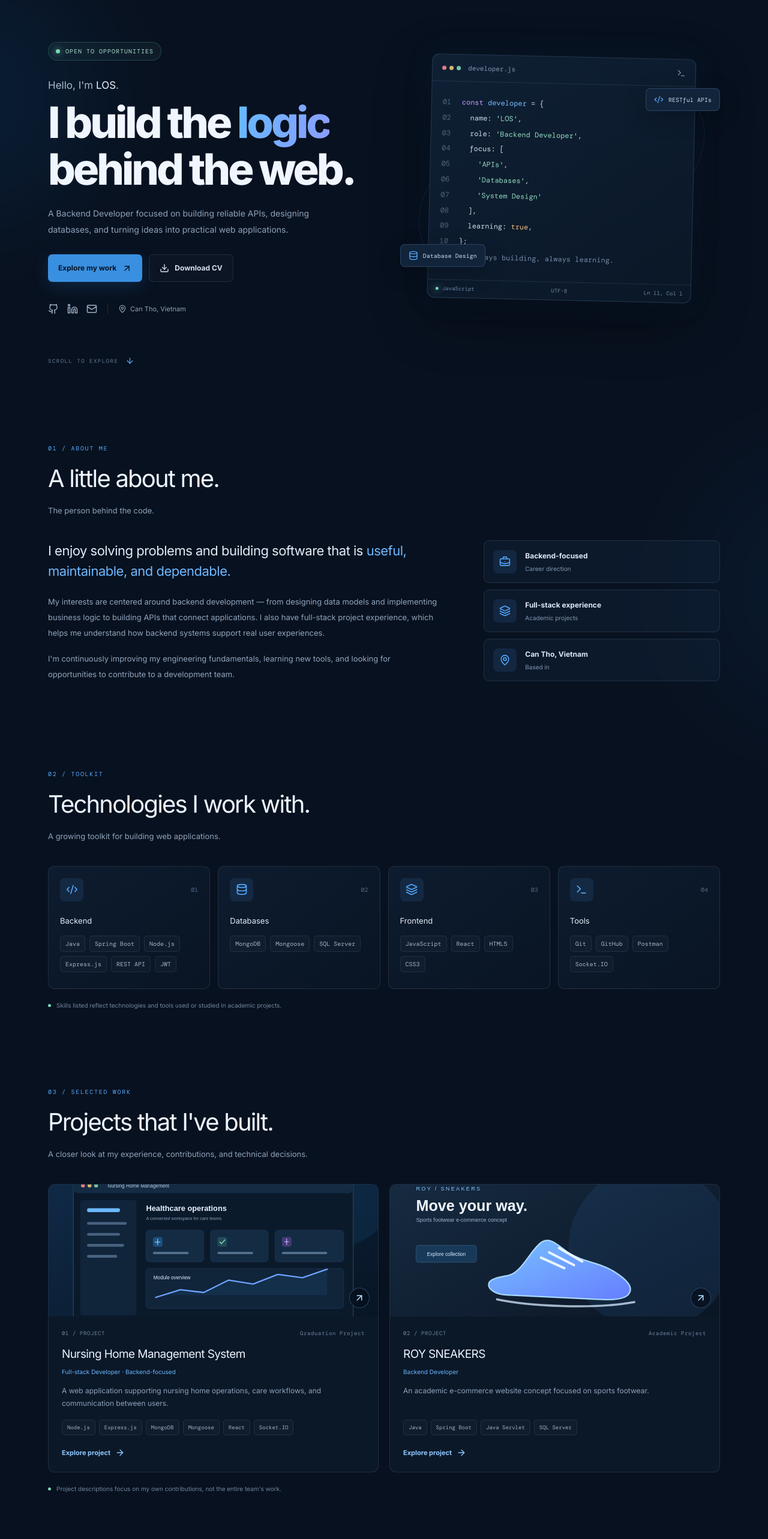
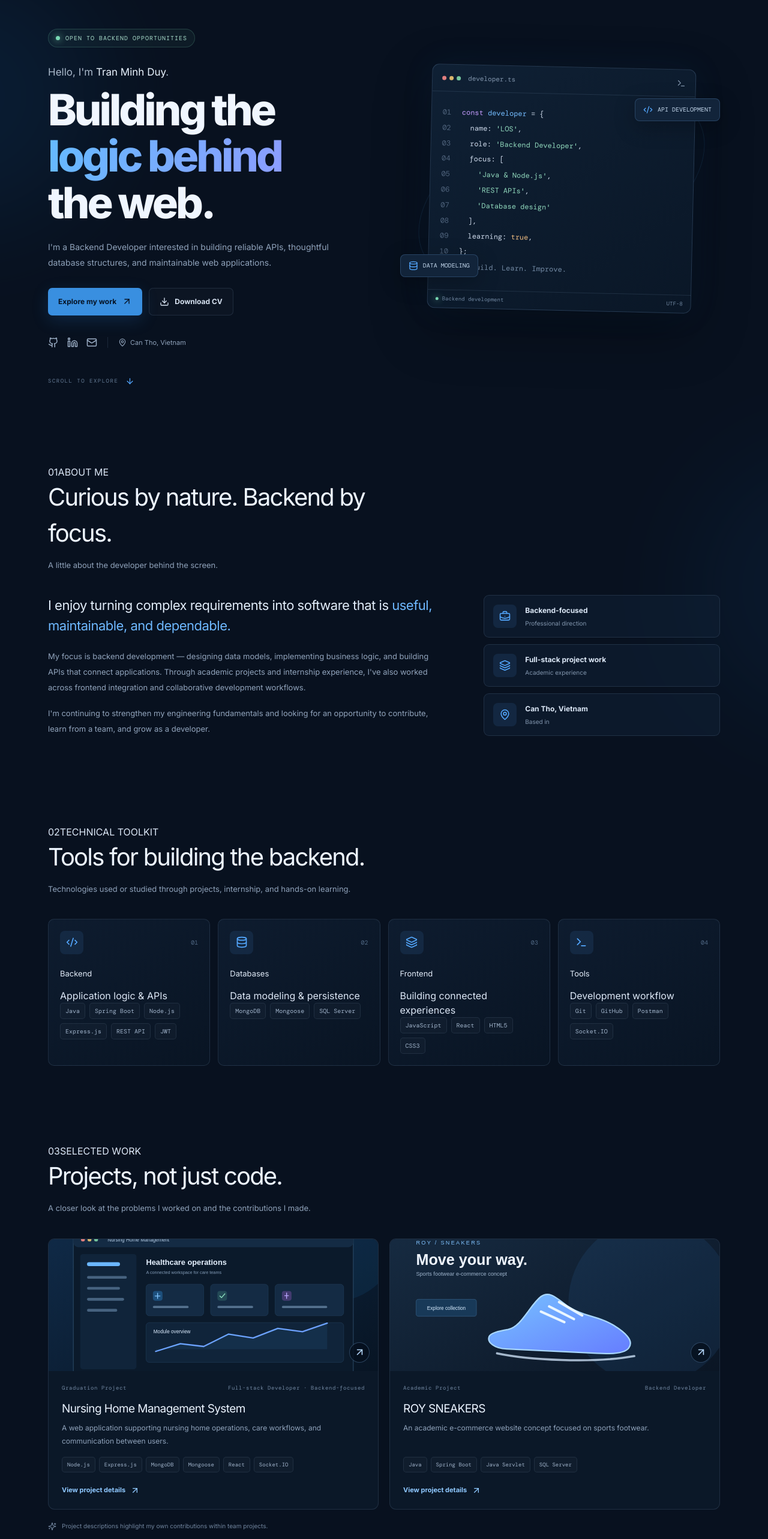
Before and after one commit to Mize-D/Portfolio, a React (Vite) app: page / in a window 1280 px wide. Shown: the part 100-2666 px from the top of the page at 60% size. Built offline with nearby package versions, Linux system fonts and the light colour scheme.

Commit message:
Redesign portfolio layout and add internship experience

```diff
--- a/src/App.jsx
+++ b/src/App.jsx
@@ -3,19 +3,19 @@ import { motion, AnimatePresence } from 'framer-motion'
 import {
   ArrowDown, ArrowRight, ArrowUpRight, Github, Linkedin, Mail, Menu, X,
   Code2, Database, Layers3, Terminal, ExternalLink, CheckCircle2, MapPin,
-  Download, BriefcaseBusiness, GraduationCap, ChevronRight
+  Download, BriefcaseBusiness, GraduationCap, ChevronUp, Sparkles
 } from 'lucide-react'
-import { profile, skills, projects } from './data'
+import { profile, skills, projects, experience } from './data'
 
 const fadeUp = {
   hidden: { opacity: 0, y: 22 },
-  visible: { opacity: 1, y: 0, transition: { duration: 0.55, ease: 'easeOut' } },
+  visible: { opacity: 1, y: 0, transition: { duration: 0.5, ease: 'easeOut' } },
 }
 
-function SectionHeading({ eyebrow, title, description }) {
+function SectionHeading({ number, eyebrow, title, description }) {
   return (
     <div className="section-heading">
-      <span className="eyebrow">{eyebrow}</span>
+      <div className="section-kicker"><span>{number}</span><span>{eyebrow}</span></div>
       <h2>{title}</h2>
       {description && <p>{description}</p>}
     </div>
@@ -32,45 +32,42 @@ function ProjectCard({ project, onOpen }) {
     <motion.article className="project-card" variants={fadeUp}>
       <button className="project-visual" onClick={() => onOpen(project)} aria-label={`View ${project.name} details`}>
         <img src={project.image} alt={project.imageAlt} />
-        <span className="visual-open"><ArrowUpRight size={18} /></span>
+        <span className="visual-number">{project.number}</span>
+        <span className="visual-open"><ArrowUpRight size={19} /></span>
       </button>
       <div className="project-content">
-        <div className="project-meta"><span>{project.number} / PROJECT</span><span>{project.type}</span></div>
+        <div className="project-meta"><span>{project.type}</span><span>{project.role}</span></div>
         <h3>{project.name}</h3>
-        <p className="project-role">{project.role}</p>
         <p className="project-summary">{project.summary}</p>
         <div className="tag-list">{project.stack.map((item) => <span className="tag" key={item}>{item}</span>)}</div>
-        <button className="text-link" onClick={() => onOpen(project)}>Explore project <ArrowRight size={16} /></button>
+        <button className="text-link" onClick={() => onOpen(project)}>View project details <ArrowUpRight size={16} /></button>
       </div>
     </motion.article>
   )
 }
 
 function ProjectModal({ project, onClose }) {
-  if (!project) return null
   return (
     <AnimatePresence>
-      <motion.div className="modal-backdrop" initial={{ opacity: 0 }} animate={{ opacity: 1 }} exit={{ opacity: 0 }} onMouseDown={(e) => e.target === e.currentTarget && onClose()}>
-        <motion.div className="project-modal" initial={{ opacity: 0, y: 24, scale: 0.98 }} animate={{ opacity: 1, y: 0, scale: 1 }} exit={{ opacity: 0, y: 20 }} role="dialog" aria-modal="true" aria-labelledby="modal-title">
+      {project && <motion.div className="modal-backdrop" initial={{ opacity: 0 }} animate={{ opacity: 1 }} exit={{ opacity: 0 }} onMouseDown={(e) => e.target === e.currentTarget && onClose()}>
+        <motion.div className="project-modal" initial={{ opacity: 0, y: 24, scale: .98 }} animate={{ opacity: 1, y: 0, scale: 1 }} exit={{ opacity: 0, y: 20 }} role="dialog" aria-modal="true" aria-labelledby="modal-title">
           <button className="modal-close" onClick={onClose} aria-label="Close project details"><X size={20} /></button>
           <span className="eyebrow">{project.number} / {project.type}</span>
           <h2 id="modal-title">{project.name}</h2>
           <p className="modal-role">{project.role}</p>
           <p>{project.description}</p>
           <h4>Selected contributions</h4>
-          <ul className="contribution-list">
-            {project.highlights.map((item) => <li key={item}><CheckCircle2 size={17} /> <span>{item}</span></li>)}
-          </ul>
-          <div className="contribution-note"><strong>My scope:</strong> {project.contribution}</div>
+          <ul className="contribution-list">{project.highlights.map((item) => <li key={item}><CheckCircle2 size={17} /><span>{item}</span></li>)}</ul>
+          <div className="contribution-note"><strong>My contribution</strong><br />{project.contribution}</div>
           <h4>Technology stack</h4>
           <div className="tag-list">{project.stack.map((item) => <span className="tag" key={item}>{item}</span>)}</div>
           <p className="small-note">{project.note}</p>
-          <div className="modal-actions">
+          {(project.demoUrl || project.sourceUrl) && <div className="modal-actions">
             {project.demoUrl && <a className="button button-primary" href={project.demoUrl} target="_blank" rel="noreferrer">Live demo <ExternalLink size={16} /></a>}
             {project.sourceUrl && <a className="button button-secondary" href={project.sourceUrl} target="_blank" rel="noreferrer">Source code <Github size={16} /></a>}
-          </div>
+          </div>}
         </motion.div>
-      </motion.div>
+      </motion.div>}
     </AnimatePresence>
   )
 }
@@ -78,11 +75,11 @@ function ProjectModal({ project, onClose }) {
 export default function App() {
   const [menuOpen, setMenuOpen] = useState(false)
   const [activeProject, setActiveProject] = useState(null)
-  const navItems = [['About', '#about'], ['Skills', '#skills'], ['Projects', '#projects'], ['Education', '#education'], ['Contact', '#contact']]
+  const navItems = [['About', '#about'], ['Skills', '#skills'], ['Projects', '#projects'], ['Experience', '#experience'], ['Education', '#education'], ['Contact', '#contact']]
   const closeMenu = () => setMenuOpen(false)
 
   return (
-    <div className="app-shell">
+    <div className="app-shell" id="home">
       <div className="ambient ambient-one" /><div className="ambient ambient-two" />
       <header className="site-header">
         <a href="#home" className="brand" onClick={closeMenu}><span className="brand-mark">&lt;/&gt;</span>{profile.brand}<span className="brand-dot">.</span></a>
@@ -94,12 +91,12 @@ export default function App() {
       </header>
 
       <main>
-        <section className="hero section-wrap" id="home">
-          <motion.div className="hero-copy" initial="hidden" animate="visible" variants={{ visible: { transition: { staggerChildren: 0.12 } } }}>
-            <motion.div className="availability" variants={fadeUp}><span className="availability-dot" /> OPEN TO OPPORTUNITIES</motion.div>
-            <motion.p className="hero-intro" variants={fadeUp}>Hello, I'm <span>{profile.name}</span>.</motion.p>
-            <motion.h1 variants={fadeUp}>I build the <span className="gradient-text">logic</span><br />behind the web.</motion.h1>
-            <motion.p className="hero-description" variants={fadeUp}>A {profile.role} focused on building reliable APIs, designing databases, and turning ideas into practical web applications.</motion.p>
+        <section className="hero section-wrap">
+          <motion.div className="hero-copy" initial="hidden" animate="visible" variants={{ visible: { transition: { staggerChildren: .11 } } }}>
+            <motion.div className="availability" variants={fadeUp}><span className="availability-dot" /> OPEN TO BACKEND OPPORTUNITIES</motion.div>
+            <motion.p className="hero-intro" variants={fadeUp}>Hello, I'm <span>{profile.fullName}</span>.</motion.p>
+            <motion.h1 variants={fadeUp}>Building the<br /><span className="gradient-text">logic behind</span><br />the web.</motion.h1>
+            <motion.p className="hero-description" variants={fadeUp}>I'm a {profile.role} interested in building reliable APIs, thoughtful database structures, and maintainable web applications.</motion.p>
             <motion.div className="hero-actions" variants={fadeUp}>
               <a className="button button-primary" href="#projects">Explore my work <ArrowUpRight size={17} /></a>
               <a className="button button-secondary" href={profile.cvPath} download><Download size={16} /> Download CV</a>
@@ -111,84 +108,93 @@ export default function App() {
               <span className="social-divider" /><span className="location"><MapPin size={14} /> {profile.location}</span>
             </motion.div>
           </motion.div>
-          <motion.div className="hero-art" initial={{ opacity: 0, scale: 0.94 }} animate={{ opacity: 1, scale: 1 }} transition={{ duration: 0.8, delay: 0.25 }}>
+          <motion.div className="hero-art" initial={{ opacity: 0, scale: .94 }} animate={{ opacity: 1, scale: 1 }} transition={{ duration: .8, delay: .2 }}>
+            <div className="hero-orbit orbit-one" /><div className="hero-orbit orbit-two" />
             <div className="code-window">
-              <div className="window-top"><div className="window-dots"><i /><i /><i /></div><span>developer.js</span><Terminal size={15} /></div>
+              <div className="window-top"><div className="window-dots"><i /><i /><i /></div><span>developer.ts</span><Terminal size={15} /></div>
               <div className="code-body">
                 <div><span className="line-number">01</span><span className="code-purple">const</span> <span className="code-blue">developer</span> = {'{'}</div>
                 <div><span className="line-number">02</span>&nbsp;&nbsp;name: <span className="code-green">'{profile.name}'</span>,</div>
                 <div><span className="line-number">03</span>&nbsp;&nbsp;role: <span className="code-green">'Backend Developer'</span>,</div>
                 <div><span className="line-number">04</span>&nbsp;&nbsp;focus: [</div>
-                <div><span className="line-number">05</span>&nbsp;&nbsp;&nbsp;&nbsp;<span className="code-green">'APIs'</span>,</div>
-                <div><span className="line-number">06</span>&nbsp;&nbsp;&nbsp;&nbsp;<span className="code-green">'Databases'</span>,</div>
-                <div><span className="line-number">07</span>&nbsp;&nbsp;&nbsp;&nbsp;<span className="code-green">'System Design'</span></div>
+                <div><span className="line-number">05</span>&nbsp;&nbsp;&nbsp;&nbsp;<span className="code-green">'Java & Node.js'</span>,</div>
+                <div><span className="line-number">06</span>&nbsp;&nbsp;&nbsp;&nbsp;<span className="code-green">'REST APIs'</span>,</div>
+                <div><span className="line-number">07</span>&nbsp;&nbsp;&nbsp;&nbsp;<span className="code-green">'Database design'</span></div>
                 <div><span className="line-number">08</span>&nbsp;&nbsp;],</div>
                 <div><span className="line-number">09</span>&nbsp;&nbsp;learning: <span className="code-orange">true</span>,</div>
                 <div><span className="line-number">10</span>{'}'};</div>
-                <div className="code-cursor-line"><span className="line-number">11</span><span className="code-comment">// Always building, always learning.</span><span className="cursor" /></div>
+                <div className="code-cursor-line"><span className="line-number">11</span><span className="code-comment">// Build. Learn. Improve.</span><span className="cursor" /></div>
               </div>
-              <div className="window-footer"><span><span className="footer-status" /> JavaScript</span><span>UTF-8</span><span>Ln 11, Col 1</span></div>
+              <div className="window-footer"><span><span className="footer-status" /> Backend development</span><span>UTF-8</span></div>
             </div>
-            <div className="floating-chip chip-api"><Code2 size={16} /> RESTful APIs</div>
-            <div className="floating-chip chip-db"><Database size={16} /> Database Design</div>
-            <div className="hero-orbit orbit-one" /><div className="hero-orbit orbit-two" />
+            <div className="floating-chip chip-api"><Code2 size={16} /> API DEVELOPMENT</div>
+            <div className="floating-chip chip-db"><Database size={16} /> DATA MODELING</div>
           </motion.div>
           <a className="scroll-cue" href="#about"><span>SCROLL TO EXPLORE</span><ArrowDown size={15} /></a>
         </section>
 
         <section className="section-wrap section-block" id="about">
-          <SectionHeading eyebrow="01 / ABOUT ME" title="A little about me." description="The person behind the code." />
+          <SectionHeading number="01" eyebrow="ABOUT ME" title="Curious by nature. Backend by focus." description="A little about the developer behind the screen." />
           <div className="about-grid">
             <div className="about-main">
-              <p className="about-lead">I enjoy solving problems and building software that is <span>useful, maintainable, and dependable.</span></p>
-              <p>My interests are centered around backend development — from designing data models and implementing business logic to building APIs that connect applications. I also have full-stack project experience, which helps me understand how backend systems support real user experiences.</p>
-              <p>I'm continuously improving my engineering fundamentals, learning new tools, and looking for opportunities to contribute to a development team.</p>
+              <p className="about-lead">I enjoy turning complex requirements into software that is <span>useful, maintainable, and dependable.</span></p>
+              <p>My focus is backend development — designing data models, implementing business logic, and building APIs that connect applications. Through academic projects and internship experience, I've also worked across frontend integration and collaborative development workflows.</p>
+              <p>I'm continuing to strengthen my engineering fundamentals and looking for an opportunity to contribute, learn from a team, and grow as a developer.</p>
             </div>
             <div className="about-facts">
-              <div className="fact-card"><span className="fact-icon"><BriefcaseBusiness size={19} /></span><div><strong>Backend-focused</strong><small>Career direction</small></div></div>
-              <div className="fact-card"><span className="fact-icon"><Layers3 size={19} /></span><div><strong>Full-stack experience</strong><small>Academic projects</small></div></div>
+              <div className="fact-card"><span className="fact-icon"><BriefcaseBusiness size={19} /></span><div><strong>Backend-focused</strong><small>Professional direction</small></div></div>
+              <div className="fact-card"><span className="fact-icon"><Layers3 size={19} /></span><div><strong>Full-stack project work</strong><small>Academic experience</small></div></div>
               <div className="fact-card"><span className="fact-icon"><MapPin size={19} /></span><div><strong>{profile.location}</strong><small>Based in</small></div></div>
             </div>
           </div>
         </section>
 
         <section className="section-wrap section-block" id="skills">
-          <SectionHeading eyebrow="02 / TOOLKIT" title="Technologies I work with." description="A growing toolkit for building web applications." />
+          <SectionHeading number="02" eyebrow="TECHNICAL TOOLKIT" title="Tools for building the backend." description="Technologies used or studied through projects, internship, and hands-on learning." />
           <div className="skills-grid">
             {skills.map((group, index) => {
               const Icon = [Code2, Database, Layers3, Terminal][index]
-              return <motion.div className="skill-card" key={group.group} variants={fadeUp}><div className="skill-card-top"><span className="skill-icon"><Icon size={20} /></span><span className="skill-index">0{index + 1}</span></div><h3>{group.group}</h3><div className="skill-items">{group.items.map((item) => <span key={item}>{item}</span>)}</div></motion.div>
+              return <motion.div className="skill-card" key={group.group} variants={fadeUp}><div className="skill-card-top"><span className="skill-icon"><Icon size={20} /></span><span className="skill-index">0{index + 1}</span></div><h3>{group.group}</h3><p>{group.focus}</p><div className="skill-items">{group.items.map((item) => <span key={item}>{item}</span>)}</div></motion.div>
             })}
           </div>
-          <p className="skills-footnote"><span className="tiny-dot" /> Skills listed reflect technologies and tools used or studied in academic projects.</p>
         </section>
 
         <section className="section-wrap section-block" id="projects">
-          <SectionHeading eyebrow="03 / SELECTED WORK" title="Projects that I've built." description="A closer look at my experience, contributions, and technical decisions." />
-          <motion.div className="projects-grid" initial="hidden" whileInView="visible" viewport={{ once: true, amount: 0.12 }} variants={{ visible: { transition: { staggerChildren: 0.15 } } }}>
+          <SectionHeading number="03" eyebrow="SELECTED WORK" title="Projects, not just code." description="A closer look at the problems I worked on and the contributions I made." />
+          <motion.div className="projects-grid" initial="hidden" whileInView="visible" viewport={{ once: true, amount: .12 }} variants={{ visible: { transition: { staggerChildren: .13 } } }}>
             {projects.map((project) => <ProjectCard key={project.id} project={project} onOpen={setActiveProject} />)}
           </motion.div>
-          <div className="project-footnote"><span className="tiny-dot" /> Project descriptions focus on my own contributions, not the entire team's work.</div>
+          <p className="project-footnote"><Sparkles size={14} /> Project descriptions highlight my own contributions within team projects.</p>
+        </section>
+
+        <section className="section-wrap section-block" id="experience">
+          <SectionHeading number="04" eyebrow="EXPERIENCE" title="Where I started building." description="Early professional exposure to software development." />
+          <div className="experience-list">
+            {experience.map((item) => <article className="experience-card" key={item.role}>
+              <div className="experience-icon"><BriefcaseBusiness size={20} /></div>
+              <div className="experience-main"><span className="eyebrow">INTERNSHIP</span><h3>{item.role}</h3><p className="experience-company">{item.company} <span>·</span> {item.location}</p><p className="experience-description">{item.description}</p><div className="tag-list">{item.tags.map(tag => <span className="tag" key={tag}>{tag}</span>)}</div></div>
+              <span className="experience-period">{item.period}</span>
+            </article>)}
+          </div>
         </section>
 
         <section className="section-wrap section-block" id="education">
-          <SectionHeading eyebrow="04 / BACKGROUND" title="Education & growth." description="The foundation behind my development journey." />
-          <div className="timeline">
-            <div className="timeline-item"><div className="timeline-icon"><GraduationCap size={20} /></div><div className="timeline-content"><span className="eyebrow">EDUCATION</span><h3>Software Engineering</h3><p className="timeline-place">FPT University · Can Tho</p><p>Building a foundation in software development, programming, databases, and collaborative project work.</p></div><span className="timeline-date">2021 - 2026</span></div>
+          <SectionHeading number="05" eyebrow="EDUCATION" title="The foundation." description="Academic background and continuous learning." />
+          <div className="education-card">
+            <div className="education-icon"><GraduationCap size={24} /></div>
+            <div><span className="eyebrow">BACHELOR'S DEGREE</span><h3>Software Engineering</h3><p>FPT University · Can Tho Campus</p></div>
+            <span className="education-period">2021 — 2026</span>
           </div>
         </section>
 
         <section className="section-wrap contact-section" id="contact">
           <div className="contact-panel">
             <div className="contact-glow" />
-            <span className="eyebrow">05 / GET IN TOUCH</span>
-            <h2>Let's build something<br /><span className="gradient-text">meaningful.</span></h2>
-            <p>I'm open to opportunities where I can learn, contribute, and grow as a Backend Developer. Feel free to reach out.</p>
-            <a className="button button-primary" href={`mailto:${profile.email}`}>Say hello <ArrowUpRight size={17} /></a>
-            <div className="contact-details">
-              <a href={`mailto:${profile.email}`}><Mail size={16} /> {profile.email}</a>
-              <div className="contact-socials"><SocialLink href={profile.github} label="GitHub"><Github size={18} /></SocialLink><SocialLink href={profile.linkedin} label="LinkedIn"><Linkedin size={18} /></SocialLink></div>
-            </div>
+            <span className="eyebrow">06 / GET IN TOUCH</span>
+            <h2>Have a project or<br /><span className="gradient-text">an opportunity?</span></h2>
+            <p>I'm open to connecting with teams and people working on meaningful software. Let's start a conversation.</p>
+            <a className="button button-primary" href={`mailto:${profile.email}`}>Get in touch <ArrowUpRight size={17} /></a>
+            <div className="contact-details"><a href={`mailto:${profile.email}`}><Mail size={16} /> {profile.email}</a><div className="contact-socials"><SocialLink href={profile.github} label="GitHub"><Github size={18} /></SocialLink><SocialLink href={profile.linkedin} label="LinkedIn"><Linkedin size={18} /></SocialLink></div></div>
           </div>
         </section>
       </main>
@@ -196,7 +202,7 @@ export default function App() {
       <footer className="site-footer section-wrap">
         <a href="#home" className="brand"><span className="brand-mark">&lt;/&gt;</span>{profile.brand}<span className="brand-dot">.</span></a>
         <span>Designed & built with care · {new Date().getFullYear()}</span>
-        <a href="#home" className="back-top">Back to top <ChevronRight size={15} className="back-top-icon" /></a>
+        <a href="#home" className="back-top">Back to top <ChevronUp size={15} /></a>
       </footer>
       <ProjectModal project={activeProject} onClose={() => setActiveProject(null)} />
     </div>
```
